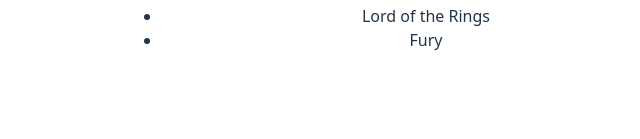
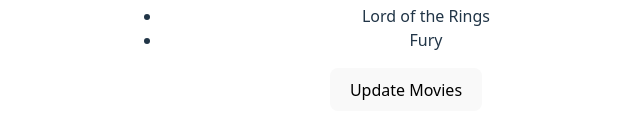
Before and after one commit to MarinovM03/SoftUni-ReactJS-Full-Course-25, a React (Vite) app in the folder 03-Components - Deep Dive/component-state-demo/: page / in a window 1280 px wide. Shown: the part 867-1006 px from the top of the page, without its empty margins (234-874 px from the left). Before the commit the page ends 967 px from the top, so only its background shows below. Built offline with nearby package versions, Linux system fonts and the light colour scheme.

Commit message:
Add button to update Movie List component

```diff
--- a/03-Components - Deep Dive/component-state-demo/src/components/MovieList.jsx
+++ b/03-Components - Deep Dive/component-state-demo/src/components/MovieList.jsx
@@ -9,6 +9,17 @@
         'Fury',
     ]);
 
+    const updateMoviesHandler = () => {
+        setMovies(oldMovies => {
+            // const newMovies = oldMovies.slice();  // New reference
+            const newMovies = [...oldMovies];  // New reference
+
+            newMovies.push('Star Wars');
+
+            return newMovies;
+        });
+    };
+
     return (
         <section>
             <h2>Movie List</h2>
@@ -16,6 +27,8 @@
             <ul>
                 {movies.map(movie => <li>{movie}</li>)}
             </ul>
+
+            <button onClick={updateMoviesHandler}>Update Movies</button>
         </section>
     );
 }
```
